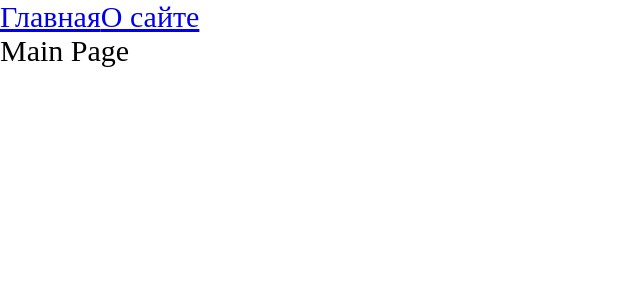
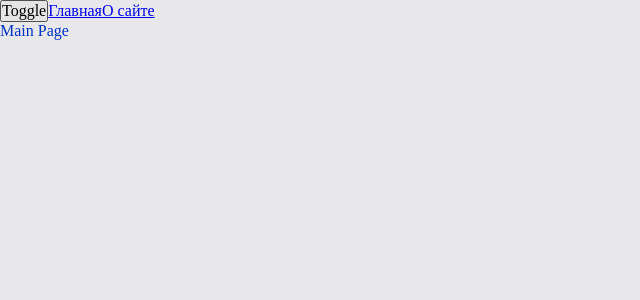
Before and after one commit to nooreekra/advanced-frontend, a React app: page / in a window 1280 px wide. Shown: the top 300 px of the page, without its empty margins (0-640 px from the left). Built offline with nearby package versions, Linux system fonts and the light colour scheme.

Commit message:
setup global styles and added themes

```diff
--- a/src/App.tsx
+++ b/src/App.tsx
@@ -1,12 +1,16 @@
 import { Route, Routes } from "react-router-dom";
-import "./index.scss";
+import "./styles/index.scss";
 import { Link } from "react-router-dom";
 import { AboutPageAsync } from "./pages/AboutPage/AboutPage.async";
 import { MainPageAsync } from "./pages/MainPage/MainPage.async";
 import { Suspense } from "react";
+import { useTheme } from "./theme/useTheme";
+
 const App = () => {
+  const { theme, toggleTheme } = useTheme();
   return (
-    <div className="app">
+    <div className={`app ${theme}`}>
+      <button onClick={toggleTheme}>Toggle</button>
       <Link to={"/"}>Главная</Link>
       <Link to={"/about"}>О сайте</Link>
       <Suspense fallback={<div>Loading...</div>}>
--- a/src/index.scss
+++ /dev/null
@@ -1,9 +0,0 @@
-* {
-    margin: 0;
-    padding: 0;
-    box-sizing: border-box;
-}
-
-.app {
-    font-size: 30px;
-}
--- a/src/index.tsx
+++ b/src/index.tsx
@@ -2,10 +2,13 @@
 import Counter from "./components/Counter";
 import App from "./App";
 import { BrowserRouter } from "react-router-dom";
+import ThemeProvider from "./theme/ThemeProvider";
 
 render(
   <BrowserRouter>
-    <App />
+    <ThemeProvider>
+      <App />
+    </ThemeProvider>
   </BrowserRouter>,
   document.getElementById("root")
 );
--- /dev/null
+++ b/src/styles/index.scss
@@ -0,0 +1,13 @@
+@import 'reset';
+@import 'variables/global';
+@import 'themes/normal';
+@import 'themes/dark';
+
+.app {
+    font: var(--font-m);
+
+    background: var(--bg-color);
+    color: var(--primary-color);
+
+    min-height: 100vh;
+}
--- /dev/null
+++ b/src/styles/reset.scss
@@ -0,0 +1,10 @@
+* {
+    margin: 0;
+    padding: 0;
+    box-sizing: border-box;
+}
+
+input, button, textarea, select {
+    margin: 0;
+    font: inherit;
+}
--- /dev/null
+++ b/src/styles/themes/dark.scss
@@ -0,0 +1,6 @@
+.app.dark {
+    --bg-color: #090949;
+
+    --primary-color: #049604;
+    --secondary-color: #04ff04;
+}
--- /dev/null
+++ b/src/styles/themes/normal.scss
@@ -0,0 +1,7 @@
+:root {
+    --bg-color: #e8e8ea;
+
+
+    --primary-color: #0232c2;
+    --secondary-color: #0449e0;
+}
--- /dev/null
+++ b/src/styles/variables/global.scss
@@ -0,0 +1,12 @@
+:root {
+    --font-family-main: Consolas, 'Times New Roman', Serif;
+
+    --font-size-m: 16px;
+    --font-line-m: 24px;
+    --font-m: var(--font-size-m) / var(--font-line-m) var(--font-family-main)
+
+    --font-size-l: 24px;
+    --font-line-l: 32px;
+    --font-l: var(--font-size-l) / var(--font-line-l) var(--font-family-main)
+
+}
--- /dev/null
+++ b/src/theme/ThemeContext.ts
@@ -0,0 +1,15 @@
+import { createContext } from "react";
+
+export enum Theme {
+  LIGHT = "light",
+  DARK = "dark",
+}
+
+export interface ThemeContextProps {
+  theme?: Theme;
+  setTheme?: (theme: Theme) => void;
+}
+
+export const ThemeContext = createContext<ThemeContextProps>({});
+
+export const LOCAL_STORAGE_THEME_KEY = "theme";
--- /dev/null
+++ b/src/theme/ThemeProvider.tsx
@@ -0,0 +1,23 @@
+import React, { FC, useMemo, useState } from "react";
+import { LOCAL_STORAGE_THEME_KEY, Theme, ThemeContext } from "./ThemeContext";
+
+const defaultTheme =
+  (localStorage.getItem(LOCAL_STORAGE_THEME_KEY) as Theme) || Theme.LIGHT;
+
+const ThemeProvider: FC = ({children}) => {
+  const [theme, setTheme] = useState<Theme>(defaultTheme);
+
+  const defaultProps = useMemo(
+    () => ({
+      theme: theme,
+      setTheme: setTheme,
+    }),
+    [theme]
+  );
+
+  return <ThemeContext.Provider value={defaultProps}>
+    {children}
+  </ThemeContext.Provider>;
+};
+
+export default ThemeProvider;
--- /dev/null
+++ b/src/theme/useTheme.ts
@@ -0,0 +1,19 @@
+import { useContext } from "react";
+import { LOCAL_STORAGE_THEME_KEY, Theme, ThemeContext } from "./ThemeContext";
+
+interface UseThemeResult {
+  toggleTheme: () => void;
+  theme: Theme;
+}
+
+export function useTheme(): UseThemeResult {
+  const { theme, setTheme } = useContext(ThemeContext);
+
+  const toggleTheme = () => {
+    const newTheme = theme === Theme.DARK ? Theme.LIGHT : Theme.DARK
+    setTheme(newTheme)
+    localStorage.setItem(LOCAL_STORAGE_THEME_KEY, newTheme)
+  };
+
+  return {theme, toggleTheme}
+}
```
